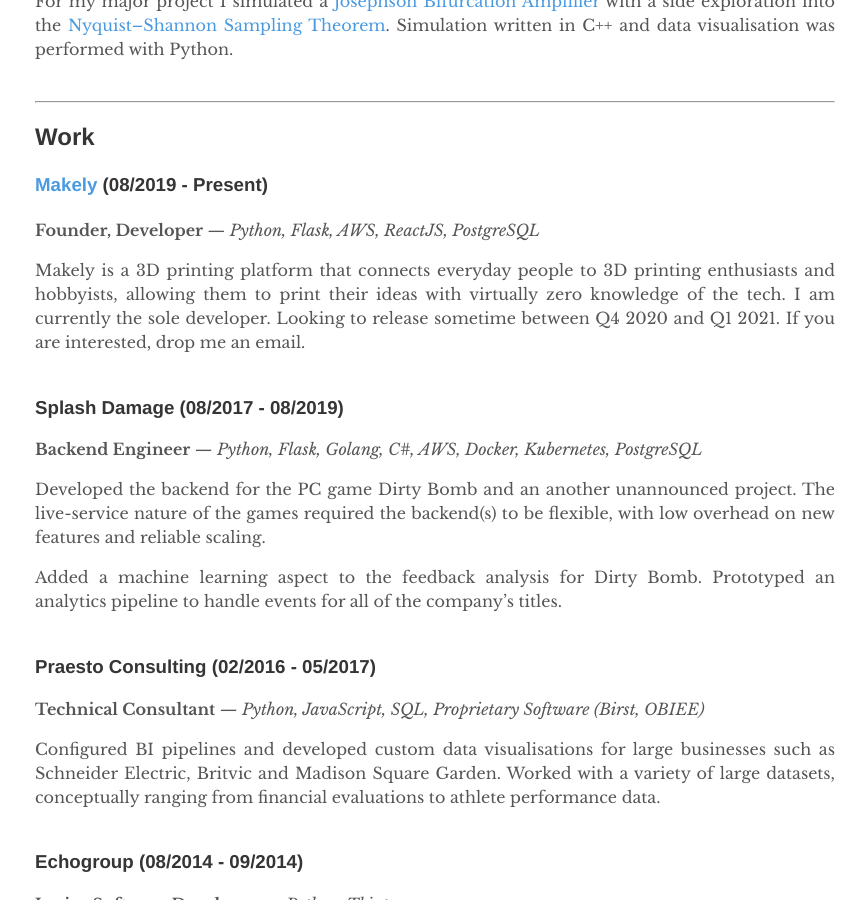
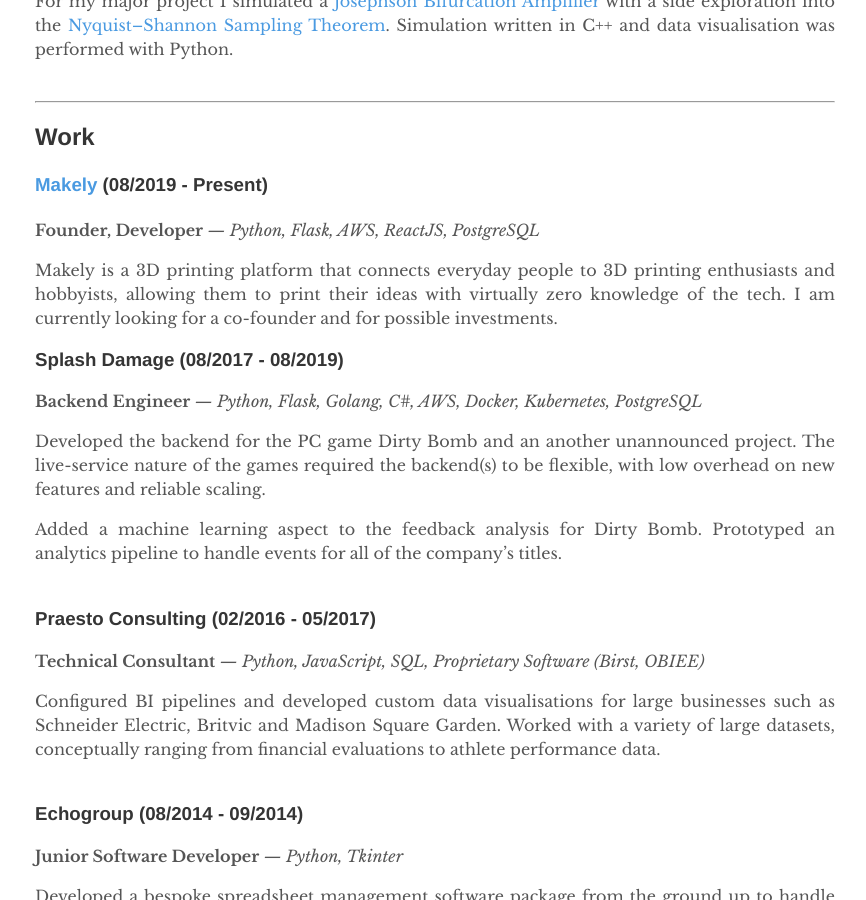
Before and after one commit to petargyurov/petargyurov.github.io, a Jekyll site: the page built from _pages/about.md, in a window 1280 px wide and 900 px high, scrolled down 967 px. Shown: the whole window, without its empty margins (205-1071 px from the left). Built offline with Jekyll 4.4.1, drawn with Linux system fonts in a browser that asks for light colours.

Commit message:
Updated info on Makely

```diff
--- a/_pages/about.md
+++ b/_pages/about.md
@@ -31,8 +31,7 @@ a side exploration into the [Nyquist–Shannon Sampling Theorem](https://en.wiki
 **Founder, Developer** <cite>&mdash; Python, Flask, AWS, ReactJS, PostgreSQL</cite>
 
 Makely is a 3D printing platform that connects everyday people to 3D printing enthusiasts and hobbyists, allowing them to print their ideas with virtually zero knowledge of the tech.
-I am currently the sole developer. Looking to release sometime between Q4 2020 and Q1 2021. If you are interested, drop me an email.
-<br>
+I am currently looking for a co-founder and for possible investments.
 <br>
 
 ### Splash Damage (08/2017 - 08/2019)
```
